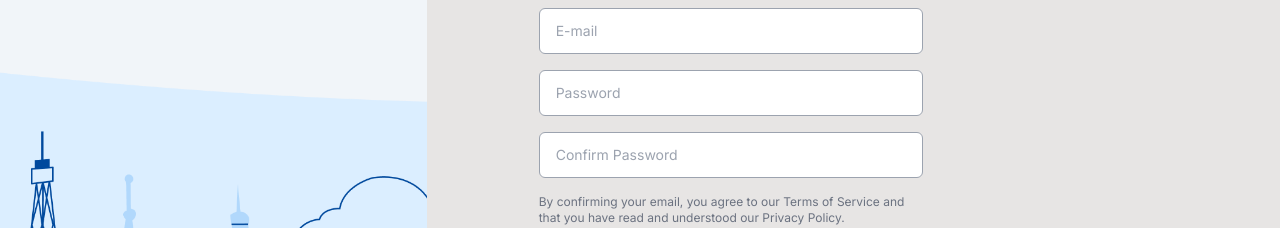
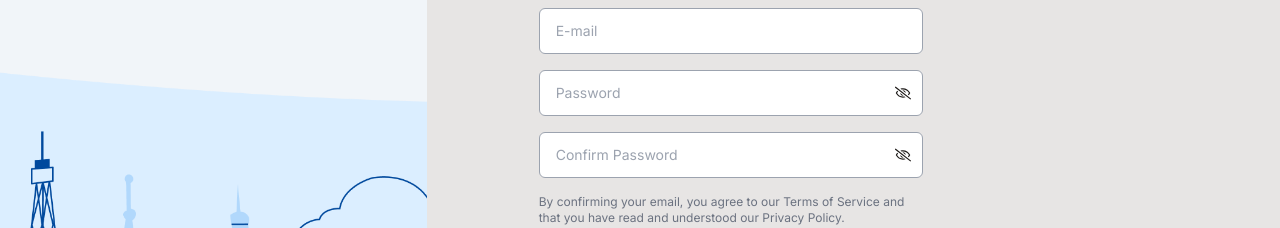
Before and after one commit to Sujanban/agrobot, a React (Vite) app in the folder client/: page /register in a window 1280 px wide. Shown: the part 325-553 px from the top of the page. Built offline with nearby package versions, Linux system fonts and the light colour scheme.

Commit message:
passowrd show and hide feature added

```diff
--- a/client/src/pages/Login.jsx
+++ b/client/src/pages/Login.jsx
@@ -1,8 +1,10 @@
-import React from 'react'
+import React, { useState } from 'react'
 import { Link } from 'react-router-dom'
 import signupimg from '../assets/signup-image.png'
+import { FaRegEye, FaRegEyeSlash } from "react-icons/fa";
 
 const Login = () => {
+  const [showPassword, setShowPassword] = useState(false);
   return (
     <div className='h-screen'>
       <div className='grid grid-cols-3 h-full'>
@@ -28,9 +30,14 @@ const Login = () => {
                 <input type="text" placeholder='E-mail'
                   className='w-full px-4 py-3 border border-gray-400 rounded-md text-sm' />
               </div>
-              <div>
+              <div className='relative'>
                 <input type="text" placeholder='Password'
                   className='w-full px-4 py-3 border border-gray-400 rounded-md text-sm' />
+                {
+                  showPassword ?
+                    <FaRegEye onClick={() => setShowPassword(!showPassword)} className='absolute top-[50%] -translate-y-[50%] right-3 cursor-pointer text-stone-900' /> :
+                    <FaRegEyeSlash onClick={() => setShowPassword(!showPassword)} className='absolute top-[50%] -translate-y-[50%] right-3 cursor-pointer text-stone-900' />
+                }
               </div>
               <p className='text-xs text-gray-500'>By confirming your email, you agree to our Terms of Service and that you have read and understood our Privacy Policy.</p>
               <input type="submit" className='px-4 py-3 rounded-md bg-stone-900 hover:bg-stone-800 transition-all ease-in-out duration-200 cursor-pointer text-white' value={"Login"} />
--- a/client/src/pages/Register.jsx
+++ b/client/src/pages/Register.jsx
@@ -1,8 +1,11 @@
-import React from 'react'
+import React, { useState } from 'react'
 import { Link } from 'react-router-dom'
 import signupimg from '../assets/signup-image.png'
+import { FaRegEye, FaRegEyeSlash } from "react-icons/fa";
 
 const Register = () => {
+  const [showPassword, setShowPassword] = useState(false);
+  const [showConfirmPassword, setShowConfirmPassword] = useState(false);
   return (
     <div className='h-screen'>
       <div className='grid grid-cols-3 h-full'>
@@ -14,7 +17,6 @@ const Register = () => {
           <p className='px-4 py-2 text-xl '>We'll handle your worldwide compliance, payroll, and benefits, so you can fast-track your international expansion.
           </p>
           <img className='w-full object-cover' src={signupimg} alt="" />
-
         </div>
         <div className='px-20 relative bg-stone-200 col-span-2 flex items-center'>
           <div className='px-8 max-w-md py-12 '>
@@ -32,21 +34,31 @@ const Register = () => {
                 <input type="text" placeholder='E-mail'
                   className='w-full px-4 py-3 border border-gray-400 rounded-md text-sm' />
               </div>
-              <div>
+              <div className='relative'>
                 <input type="text" placeholder='Password'
                   className='w-full px-4 py-3 border border-gray-400 rounded-md text-sm' />
+                  {
+                    showPassword ?
+                    <FaRegEye onClick={() => setShowPassword(!showPassword)} className='absolute top-[50%] -translate-y-[50%] right-3 cursor-pointer text-stone-900' /> :
+                    <FaRegEyeSlash onClick={() => setShowPassword(!showPassword)} className='absolute top-[50%] -translate-y-[50%] right-3 cursor-pointer text-stone-900' />
+                  }
               </div>
-              <div>
+              <div className='relative'>
                 <input type="text" placeholder='Confirm Password'
                   className='w-full px-4 py-3 border border-gray-400 rounded-md text-sm' />
+                  {
+                    showConfirmPassword ?
+                    <FaRegEye onClick={() => setShowConfirmPassword(!showConfirmPassword)} className='absolute top-[50%] -translate-y-[50%] right-3 cursor-pointer text-stone-900' /> :
+                    <FaRegEyeSlash onClick={() => setShowConfirmPassword(!showConfirmPassword)} className='absolute top-[50%] -translate-y-[50%] right-3 cursor-pointer text-stone-900' />
+                  }
               </div>
               <p className='text-xs text-gray-500'>By confirming your email, you agree to our Terms of Service and that you have read and understood our Privacy Policy.</p>
               <input type="submit" className='px-4 py-3 rounded-md bg-stone-900 hover:bg-stone-800 transition-all ease-in-out duration-200 cursor-pointer text-white' value={"Create Account"} />
             </form>
           </div>
           <div className='absolute top-8 right-8 text-sm flex items-center space-x-4'>
-<p>Already have an account?</p>
-<Link className=' rounded-md px-4 py-2 ring-1 ring-stone-500 hover:bg-stone-900 hover:text-white transition-all duration-200 ease-in-out' to={"/login"}>Login</Link>
+            <p>Already have an account?</p>
+            <Link className=' rounded-md px-4 py-2 ring-1 ring-stone-500 hover:bg-stone-900 hover:text-white transition-all duration-200 ease-in-out' to={"/login"}>Login</Link>
           </div>
         </div>
       </div>
```
